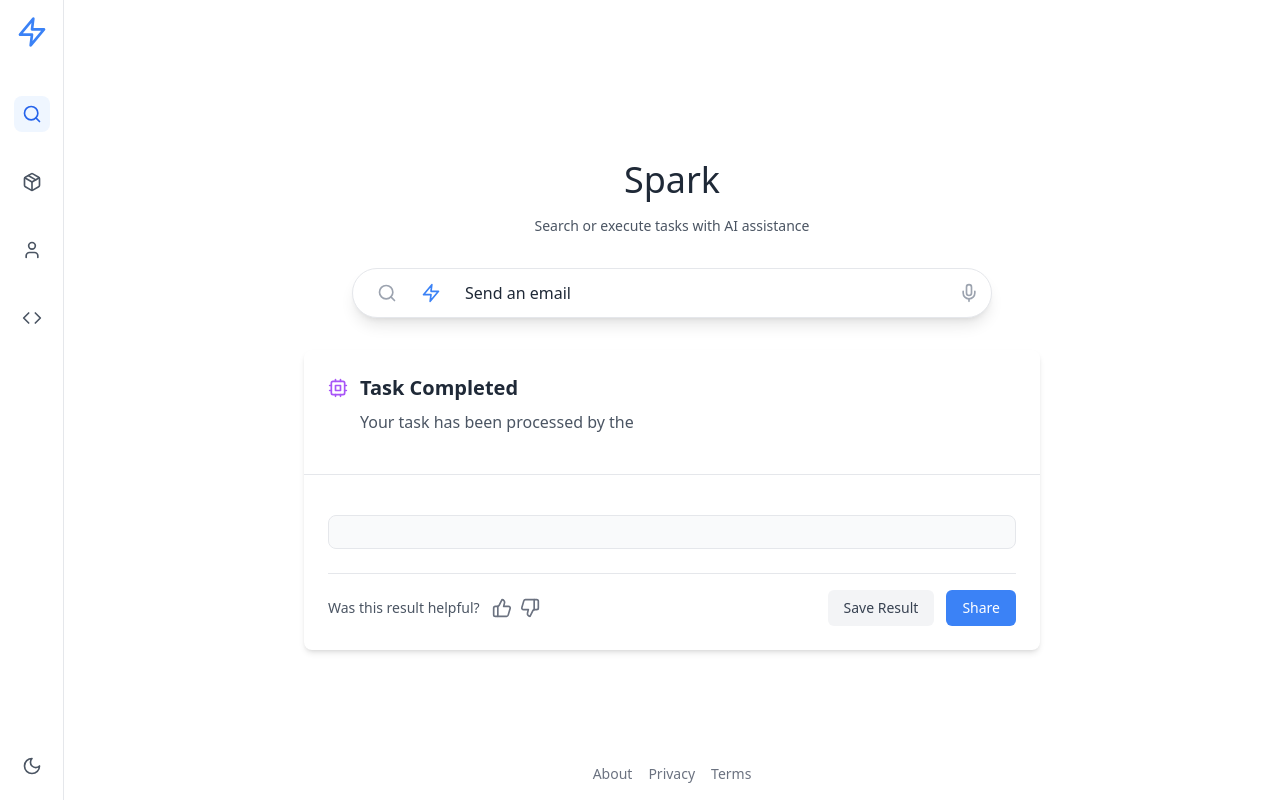
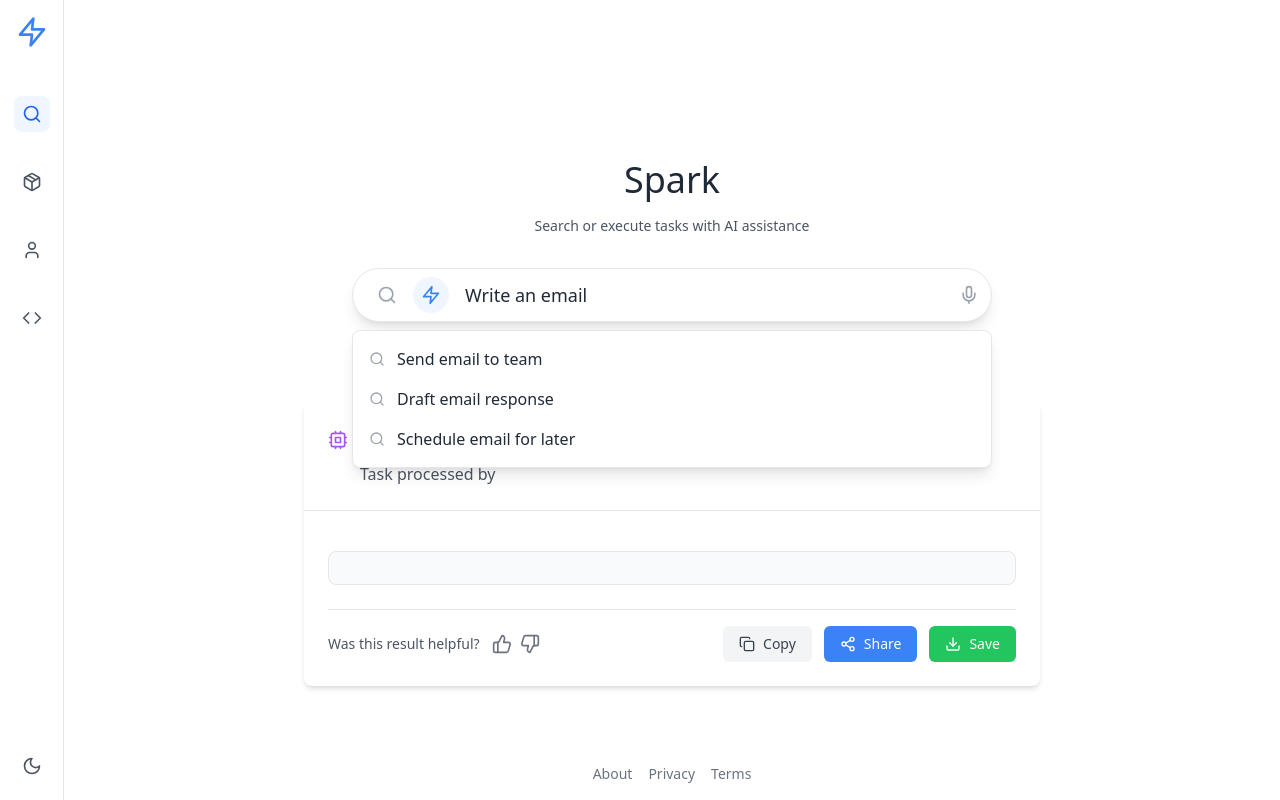
Before and after one commit to RagavRida/sprak, a React (Vite) app: page / in a window 1280 px wide. Both pictures are taken after a click on the button "Email". Built offline with nearby package versions, Linux system fonts and the light colour scheme.

Commit message:
Update components with full functionality

```diff
--- a/src/components/QuickLinks.tsx
+++ b/src/components/QuickLinks.tsx
@@ -1,5 +1,5 @@
 import React from 'react';
-import { Mail, Calendar, FileText, Plane, ShoppingCart, Globe, Clock, HardDrive } from 'lucide-react';
+import { Mail, Calendar, FileText, Plane, ShoppingCart, Globe, Clock, HardDrive, Calculator, Book, Music, Video } from 'lucide-react';
 
 interface QuickLinksProps {
   onSelect: (task: string) => void;
@@ -7,29 +7,34 @@ interface QuickLinksProps {
 
 export function QuickLinks({ onSelect }: QuickLinksProps) {
   const quickTasks = [
-    { icon: <Mail />, label: 'Email', task: 'Send an email' },
-    { icon: <Calendar />, label: 'Calendar', task: 'Schedule a meeting' },
-    { icon: <FileText />, label: 'Documents', task: 'Summarize document' },
-    { icon: <Plane />, label: 'Travel', task: 'Book a flight' },
-    { icon: <ShoppingCart />, label: 'Shopping', task: 'Find products' },
-    { icon: <Globe />, label: 'Translate', task: 'Translate text' },
-    { icon: <Clock />, label: 'Reminders', task: 'Set a reminder' },
-    { icon: <HardDrive />, label: 'Files', task: 'Manage files' }
+    { icon: <Mail className="h-5 w-5" />, label: 'Email', task: 'Write an email' },
+    { icon: <Calendar className="h-5 w-5" />, label: 'Calendar', task: 'Schedule a meeting' },
+    { icon: <FileText className="h-5 w-5" />, label: 'Documents', task: 'Summarize document' },
+    { icon: <Plane className="h-5 w-5" />, label: 'Travel', task: 'Plan a trip' },
+    { icon: <ShoppingCart className="h-5 w-5" />, label: 'Shopping', task: 'Find products' },
+    { icon: <Globe className="h-5 w-5" />, label: 'Translate', task: 'Translate text' },
+    { icon: <Clock className="h-5 w-5" />, label: 'Reminders', task: 'Set a reminder' },
+    { icon: <HardDrive className="h-5 w-5" />, label: 'Files', task: 'Manage files' },
+    { icon: <Calculator className="h-5 w-5" />, label: 'Math', task: 'Solve math problem' },
+    { icon: <Book className="h-5 w-5" />, label: 'Research', task: 'Research topic' },
+    { icon: <Music className="h-5 w-5" />, label: 'Music', task: 'Find music' },
+    { icon: <Video className="h-5 w-5" />, label: 'Video', task: 'Create video script' }
   ];
 
   return (
     <div className="w-full">
-      <div className="grid grid-cols-4 md:grid-cols-8 gap-4">
+      <h2 className="text-lg font-medium text-gray-700 dark:text-gray-300 mb-4">Quick Actions</h2>
+      <div className="grid grid-cols-3 sm:grid-cols-4 md:grid-cols-6 gap-4">
         {quickTasks.map((item, index) => (
           <button
             key={index}
-            className="flex flex-col items-center group"
+            className="flex flex-col items-center justify-center p-4 rounded-xl bg-white dark:bg-gray-800 border border-gray-200 dark:border-gray-700 hover:border-blue-500 dark:hover:border-blue-400 hover:shadow-md transition-all group"
             onClick={() => onSelect(item.task)}
           >
-            <div className="p-3 rounded-full text-gray-600 dark:text-gray-400 group-hover:text-blue-500 transition-colors">
+            <div className="p-3 rounded-full bg-gray-100 dark:bg-gray-700 text-gray-600 dark:text-gray-400 group-hover:bg-blue-50 dark:group-hover:bg-blue-900/30 group-hover:text-blue-500 transition-colors">
               {item.icon}
             </div>
-            <span className="mt-2 text-xs text-gray-600 dark:text-gray-400 group-hover:text-blue-500 transition-colors">
+            <span className="mt-2 text-sm text-gray-600 dark:text-gray-400 group-hover:text-blue-500 transition-colors">
               {item.label}
             </span>
           </button>
--- a/src/components/ResultsPanel.tsx
+++ b/src/components/ResultsPanel.tsx
@@ -1,5 +1,5 @@
-import React from 'react';
-import { Search, Cpu, Loader2, ExternalLink, ThumbsUp, ThumbsDown, Share2 } from 'lucide-react';
+import React, { useState } from 'react';
+import { Search, Cpu, Loader2, ExternalLink, ThumbsUp, ThumbsDown, Share2, Copy, Check, Download } from 'lucide-react';
 
 interface ResultsPanelProps {
   isLoading: boolean;
@@ -8,6 +8,38 @@ interface ResultsPanelProps {
 }
 
 export function ResultsPanel({ isLoading, results, mode }: ResultsPanelProps) {
+  const [copiedIndex, setCopiedIndex] = useState<number | null>(null);
+  const [expandedResult, setExpandedResult] = useState<number | null>(null);
+
+  const copyToClipboard = async (text: string, index: number) => {
+    try {
+      await navigator.clipboard.writeText(text);
+      setCopiedIndex(index);
+      setTimeout(() => setCopiedIndex(null), 2000);
+    } catch (err) {
+      console.error('Failed to copy text:', err);
+    }
+  };
+
+  const shareResult = async (result: any) => {
+    if (navigator.share) {
+      try {
+        await navigator.share({
+          title: mode === 'search' ? result.title : 'Task Result',
+          text: mode === 'search' ? result.content : result.result,
+          url: window.location.href
+        });
+      } catch (err) {
+        console.error('Failed to share:', err);
+      }
+    } else {
+      copyToClipboard(
+        mode === 'search' ? result.content : result.result,
+        mode === 'search' ? result.id : 0
+      );
+    }
+  };
+
   if (isLoading) {
     return (
       <div className="w-full max-w-4xl bg-white dark:bg-gray-800 shadow-md rounded-lg p-6">
@@ -31,7 +63,7 @@ export function ResultsPanel({ isLoading, results, mode }: ResultsPanelProps) {
 
                 <div>
                   <div className="flex justify-between text-sm font-medium text-gray-600 dark:text-gray-400 mb-1">
-                    <span>Fetching Data</span>
+                    <span>Processing Task</span>
                     <span>In Progress</span>
                   </div>
                   <div className="w-full bg-gray-200 dark:bg-gray-700 rounded-full h-2">
@@ -41,7 +73,7 @@ export function ResultsPanel({ isLoading, results, mode }: ResultsPanelProps) {
 
                 <div>
                   <div className="flex justify-between text-sm font-medium text-gray-600 dark:text-gray-400 mb-1">
-                    <span>Completing Task</span>
+                    <span>Generating Response</span>
                     <span>Pending</span>
                   </div>
                   <div className="w-full bg-gray-200 dark:bg-gray-700 rounded-full h-2">
@@ -67,30 +99,57 @@ export function ResultsPanel({ isLoading, results, mode }: ResultsPanelProps) {
               <Search className="h-5 w-5 text-blue-500 mt-1 mr-3" />
               <div>
                 <h2 className="text-xl font-semibold text-gray-800 dark:text-white mb-2">Search Results</h2>
-                <p className="text-gray-600 dark:text-gray-300 mb-4">
-                  Here are the top results for your query
+                <p className="text-gray-600 dark:text-gray-300">
+                  Found {results.length} results for your query
                 </p>
               </div>
             </div>
           </div>
 
           <div className="divide-y divide-gray-200 dark:divide-gray-700">
-            {results.map((result) => (
-              <div key={result.id} className="p-6 hover:bg-gray-50 dark:hover:bg-gray-750 transition-colors">
-                <h3 className="text-lg font-medium text-blue-600 dark:text-blue-400 mb-2">{result.title}</h3>
-                <p className="text-gray-700 dark:text-gray-300 mb-3">{result.content}</p>
+            {results.map((result, index) => (
+              <div
+                key={result.id}
+                className={`p-6 hover:bg-gray-50 dark:hover:bg-gray-750 transition-colors ${
+                  expandedResult === index ? 'bg-gray-50 dark:bg-gray-750' : ''
+                }`}
+              >
+                <h3 className="text-lg font-medium text-blue-600 dark:text-blue-400 mb-2">
+                  {result.title}
+                </h3>
+                <p className={`text-gray-700 dark:text-gray-300 mb-3 ${
+                  expandedResult === index ? '' : 'line-clamp-3'
+                }`}>
+                  {result.content}
+                </p>
                 <div className="flex justify-between items-center">
-                  <a href="#" className="text-sm text-blue-500 hover:text-blue-700 dark:hover:text-blue-300 flex items-center">
-                    View Source <ExternalLink className="h-4 w-4 ml-1" />
-                  </a>
+                  <button
+                    onClick={() => setExpandedResult(expandedResult === index ? null : index)}
+                    className="text-sm text-blue-500 hover:text-blue-700 dark:hover:text-blue-300"
+                  >
+                    {expandedResult === index ? 'Show less' : 'Read more'}
+                  </button>
                   <div className="flex items-center space-x-3">
-                    <button className="text-gray-500 hover:text-gray-700 dark:hover:text-gray-300">
+                    <button
+                      className="text-gray-500 hover:text-gray-700 dark:hover:text-gray-300 p-1"
+                      onClick={() => copyToClipboard(result.content, index)}
+                    >
+                      {copiedIndex === index ? (
+                        <Check className="h-4 w-4 text-green-500" />
+                      ) : (
+                        <Copy className="h-4 w-4" />
+                      )}
+                    </button>
+                    <button className="text-gray-500 hover:text-gray-700 dark:hover:text-gray-300 p-1">
                       <ThumbsUp className="h-4 w-4" />
                     </button>
-                    <button className="text-gray-500 hover:text-gray-700 dark:hover:text-gray-300">
+                    <button className="text-gray-500 hover:text-gray-700 dark:hover:text-gray-300 p-1">
                       <ThumbsDown className="h-4 w-4" />
                     </button>
-                    <button className="text-gray-500 hover:text-gray-700 dark:hover:text-gray-300">
+                    <button
+                      className="text-gray-500 hover:text-gray-700 dark:hover:text-gray-300 p-1"
+                      onClick={() => shareResult(result)}
+                    >
                       <Share2 className="h-4 w-4" />
                     </button>
                   </div>
@@ -112,8 +171,8 @@ export function ResultsPanel({ isLoading, results, mode }: ResultsPanelProps) {
               <Cpu className="h-5 w-5 text-purple-500 mt-1 mr-3" />
               <div>
                 <h2 className="text-xl font-semibold text-gray-800 dark:text-white mb-2">Task Completed</h2>
-                <p className="text-gray-600 dark:text-gray-300 mb-4">
-                  Your task has been processed by the {results[0].agent}
+                <p className="text-gray-600 dark:text-gray-300">
+                  Task processed by {results[0].agent}
                 </p>
               </div>
             </div>
@@ -123,7 +182,7 @@ export function ResultsPanel({ isLoading, results, mode }: ResultsPanelProps) {
             <h3 className="text-lg font-semibold text-gray-800 dark:text-white mb-4">{results[0].task}</h3>
 
             <div className="mb-6 bg-gray-50 dark:bg-gray-750 rounded-lg p-4 border border-gray-200 dark:border-gray-700">
-              <p className="text-gray-700 dark:text-gray-300">{results[0].result}</p>
+              <p className="text-gray-700 dark:text-gray-300 whitespace-pre-wrap">{results[0].result}</p>
             </div>
 
             <div className="flex flex-col sm:flex-row sm:justify-between items-center border-t border-gray-200 dark:border-gray-700 pt-4">
@@ -138,11 +197,32 @@ export function ResultsPanel({ isLoading, results, mode }: ResultsPanelProps) {
               </div>
 
               <div className="flex space-x-3">
-                <button className="px-4 py-2 text-sm font-medium text-gray-700 dark:text-gray-300 bg-gray-100 dark:bg-gray-700 rounded-md hover:bg-gray-200 dark:hover:bg-gray-600 transition-colors">
-                  Save Result
+                <button
+                  className="flex items-center px-4 py-2 text-sm font-medium text-gray-700 dark:text-gray-300 bg-gray-100 dark:bg-gray-700 rounded-md hover:bg-gray-200 dark:hover:bg-gray-600 transition-colors"
+                  onClick={() => copyToClipboard(results[0].result, 0)}
+                >
+                  {copiedIndex === 0 ? (
+                    <>
+                      <Check className="h-4 w-4 mr-2" />
+                      Copied
+                    </>
+                  ) : (
+                    <>
+                      <Copy className="h-4 w-4 mr-2" />
+                      Copy
+                    </>
+                  )}
                 </button>
-                <button className="px-4 py-2 text-sm font-medium text-white bg-blue-500 rounded-md hover:bg-blue-600 transition-colors">
+                <button
+                  className="flex items-center px-4 py-2 text-sm font-medium text-white bg-blue-500 rounded-md hover:bg-blue-600 transition-colors"
+                  onClick={() => shareResult(results[0])}
+                >
+                  <Share2 className="h-4 w-4 mr-2" />
                   Share
+                </button>
+                <button className="flex items-center px-4 py-2 text-sm font-medium text-white bg-green-500 rounded-md hover:bg-green-600 transition-colors">
+                  <Download className="h-4 w-4 mr-2" />
+                  Save
                 </button>
               </div>
             </div>
--- a/src/components/SearchInput.tsx
+++ b/src/components/SearchInput.tsx
@@ -1,4 +1,4 @@
-import React, { useState } from 'react';
+import React, { useState, useEffect } from 'react';
 import { Search, Mic, Zap } from 'lucide-react';
 
 interface SearchInputProps {
@@ -11,23 +11,34 @@ interface SearchInputProps {
 
 export function SearchInput({ query, setQuery, mode, setMode, onSearch }: SearchInputProps) {
   const [suggestions, setSuggestions] = useState<string[]>([]);
+  const [isListening, setIsListening] = useState(false);
 
-  const handleQueryChange = (e: React.ChangeEvent<HTMLInputElement>) => {
-    const newQuery = e.target.value;
-    setQuery(newQuery);
+  useEffect(() => {
+    let timeoutId: NodeJS.Timeout;
 
-    if (newQuery.length > 2) {
-      if (newQuery.toLowerCase().includes('book')) {
-        setSuggestions(['Book a flight to NYC', 'Book a hotel in Paris', 'Book a restaurant for dinner']);
-      } else if (newQuery.toLowerCase().includes('find')) {
-        setSuggestions(['Find best restaurants near me', 'Find AI news articles', 'Find my recent documents']);
-      } else {
-        setSuggestions([]);
-      }
+    if (query.length > 2) {
+      timeoutId = setTimeout(() => {
+        // Simulate API call for suggestions
+        const getSuggestions = () => {
+          if (query.toLowerCase().includes('book')) {
+            return ['Book a flight to NYC', 'Book a hotel in Paris', 'Book a restaurant for dinner'];
+          } else if (query.toLowerCase().includes('find')) {
+            return ['Find best restaurants near me', 'Find AI news articles', 'Find my recent documents'];
+          } else if (query.toLowerCase().includes('email')) {
+            return ['Send email to team', 'Draft email response', 'Schedule email for later'];
+          } else {
+            return [];
+          }
+        };
+
+        setSuggestions(getSuggestions());
+      }, 300);
     } else {
       setSuggestions([]);
     }
-  };
+
+    return () => clearTimeout(timeoutId);
+  }, [query]);
 
   const handleKeyDown = (e: React.KeyboardEvent<HTMLInputElement>) => {
     if (e.key === 'Enter' && query.trim()) {
@@ -36,15 +47,40 @@ export function SearchInput({ query, setQuery, mode, setMode, onSearch }: Search
     }
   };
 
+  const startVoiceRecognition = () => {
+    if ('webkitSpeechRecognition' in window) {
+      setIsListening(true);
+      const recognition = new (window as any).webkitSpeechRecognition();
+      recognition.continuous = false;
+      recognition.interimResults = false;
+
+      recognition.onresult = (event: any) => {
+        const transcript = event.results[0][0].transcript;
+        setQuery(transcript);
+        setIsListening(false);
+      };
+
+      recognition.onerror = () => {
+        setIsListening(false);
+      };
+
+      recognition.onend = () => {
+        setIsListening(false);
+      };
+
+      recognition.start();
+    }
+  };
+
   return (
-    <div className="w-full">
+    <div className="w-full max-w-2xl mx-auto">
       <div className="relative">
         <div className="flex items-center bg-white dark:bg-gray-800 rounded-full shadow-lg hover:shadow-xl transition-shadow border border-gray-200 dark:border-gray-700">
           <div className="flex items-center pl-4 space-x-2">
             <button
               className={`p-2 rounded-full transition-colors ${
                 mode === 'search'
-                  ? 'text-blue-500'
+                  ? 'text-blue-500 bg-blue-50 dark:bg-blue-900/30'
                   : 'text-gray-400 hover:text-gray-600 dark:hover:text-gray-200'
               }`}
               onClick={() => setMode('search')}
@@ -55,7 +91,7 @@ export function SearchInput({ query, setQuery, mode, setMode, onSearch }: Search
             <button
               className={`p-2 rounded-full transition-colors ${
                 mode === 'agent'
-                  ? 'text-blue-500'
+                  ? 'text-blue-500 bg-blue-50 dark:bg-blue-900/30'
                   : 'text-gray-400 hover:text-gray-600 dark:hover:text-gray-200'
               }`}
               onClick={() => setMode('agent')}
@@ -68,14 +104,20 @@ export function SearchInput({ query, setQuery, mode, setMode, onSearch }: Search
           <input
             type="text"
             value={query}
-            onChange={handleQueryChange}
+            onChange={(e) => setQuery(e.target.value)}
             onKeyDown={handleKeyDown}
             placeholder={mode === 'search' ? 'Search anything...' : 'Describe your task...'}
-            className="flex-1 px-4 py-3 bg-transparent focus:outline-none text-gray-800 dark:text-white placeholder-gray-400"
+            className="flex-1 px-4 py-3 bg-transparent focus:outline-none text-gray-800 dark:text-white placeholder-gray-400 text-lg"
+            autoComplete="off"
           />
 
           <button
-            className="p-3 text-gray-400 hover:text-gray-600 dark:hover:text-gray-200 transition-colors"
+            className={`p-3 transition-colors ${
+              isListening
+                ? 'text-red-500 animate-pulse'
+                : 'text-gray-400 hover:text-gray-600 dark:hover:text-gray-200'
+            }`}
+            onClick={startVoiceRecognition}
             aria-label="Voice search"
           >
             <Mic className="h-5 w-5" />
@@ -83,18 +125,22 @@ export function SearchInput({ query, setQuery, mode, setMode, onSearch }: Search
         </div>
 
         {suggestions.length > 0 && (
-          <div className="absolute z-10 w-full mt-1 bg-white dark:bg-gray-800 rounded-lg shadow-lg border border-gray-200 dark:border-gray-700">
+          <div className="absolute z-10 w-full mt-2 bg-white dark:bg-gray-800 rounded-lg shadow-lg border border-gray-200 dark:border-gray-700 overflow-hidden">
             <ul className="py-2">
               {suggestions.map((suggestion, index) => (
-                <li key={index}>
+                <li
+                  key={index}
+                  className="group cursor-pointer"
+                >
                   <button
-                    className="w-full text-left px-4 py-2 hover:bg-gray-100 dark:hover:bg-gray-700 transition-colors text-gray-800 dark:text-gray-200"
+                    className="w-full text-left px-4 py-2 text-gray-800 dark:text-gray-200 group-hover:bg-gray-100 dark:group-hover:bg-gray-700 transition-colors flex items-center"
                     onClick={() => {
                       setQuery(suggestion);
                       setSuggestions([]);
                       onSearch(suggestion);
                     }}
                   >
+                    <Search className="h-4 w-4 mr-3 text-gray-400 group-hover:text-blue-500" />
                     {suggestion}
                   </button>
                 </li>
@@ -103,6 +149,36 @@ export function SearchInput({ query, setQuery, mode, setMode, onSearch }: Search
           </div>
         )}
       </div>
+
+      <div className="mt-4 flex justify-center space-x-2 text-sm">
+        <button
+          className="px-3 py-1.5 rounded-full bg-gray-100 dark:bg-gray-800 text-gray-600 dark:text-gray-300 hover:bg-gray-200 dark:hover:bg-gray-700 transition-colors"
+          onClick={() => {
+            setQuery('Help me write an email');
+            onSearch('Help me write an email');
+          }}
+        >
+          Write Email
+        </button>
+        <button
+          className="px-3 py-1.5 rounded-full bg-gray-100 dark:bg-gray-800 text-gray-600 dark:text-gray-300 hover:bg-gray-200 dark:hover:bg-gray-700 transition-colors"
+          onClick={() => {
+            setQuery('Summarize a document');
+            onSearch('Summarize a document');
+          }}
+        >
+          Summarize Text
+        </button>
+        <button
+          className="px-3 py-1.5 rounded-full bg-gray-100 dark:bg-gray-800 text-gray-600 dark:text-gray-300 hover:bg-gray-200 dark:hover:bg-gray-700 transition-colors"
+          onClick={() => {
+            setQuery('Schedule a meeting');
+            onSearch('Schedule a meeting');
+          }}
+        >
+          Schedule Meeting
+        </button>
+      </div>
     </div>
   );
 }
```
